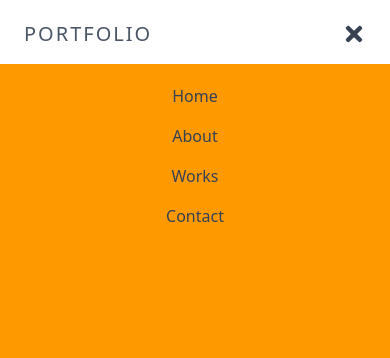
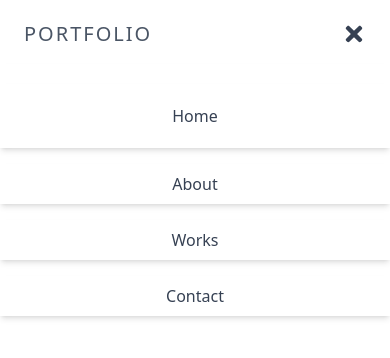
Before and after one commit to abhishekkarayil/portfolio, a React (Vite) app: page / in a window 390 px wide. Both pictures are taken after a click on the element 354 px from the left and 34 px from the top of the page. Shown: the top 358 px of the page. Built offline with nearby package versions, Linux system fonts and the light colour scheme.

Commit message:
enhance(Header): improve mobile menu with transition effects and updated styles enhance(Home): adjust layout and improve image loading for better performance

```diff
--- a/src/Components/Header/Header.jsx
+++ b/src/Components/Header/Header.jsx
@@ -36,22 +36,41 @@ function Header() {
 
 
       {menuOpen && (
-        <div className="absolute top-16 left-0 w-full h-screen bg-amber-500 shadow-md md:hidden z-10">
-          <ul className="flex flex-col items-center py-5 space-y-4">
-            <li className="text-gray-700 font-medium hover:text-black cursor-pointer transition ">
+        // <div className="absolute top-16 left-0 w-full h-screen bg-white  shadow-md md:hidden z-10">
+        //   <ul className="flex flex-col items-center py-5 space-y-4">
+        //     <li className="text-gray-700 font-medium hover:text-black cursor-pointer transition ">
+        //       Home
+        //     </li>
+        //     <li className="text-gray-700 font-medium hover:text-black cursor-pointer transition">
+        //       About
+        //     </li>
+        //     <li className="text-gray-700 font-medium hover:text-black cursor-pointer transition">
+        //       Works
+        //     </li>
+        //     <li className="text-gray-700 font-medium hover:text-black cursor-pointer transition">
+        //       Contact
+        //     </li>
+        //   </ul>
+        // </div>
+        <div className="absolute top-16 left-0 w-full h-screen bg-white shadow-md md:hidden z-10
+                transition-all duration-700 ease-in-out
+                transform translate-y-0 opacity-100">
+  <ul className="flex flex-col items-center py-5 space-y-4 ">
+    <li className="text-gray-700 font-medium hover:text-black cursor-pointer transition shadow-md w-full flex justify-center items-center py-5">
       Home
     </li>
-            <li className="text-gray-700 font-medium hover:text-black cursor-pointer transition">
+    <li className="text-gray-700 font-medium hover:text-black cursor-pointer transition shadow-md w-full flex justify-center items-center py-2">
       About
     </li>
-            <li className="text-gray-700 font-medium hover:text-black cursor-pointer transition">
+    <li className="text-gray-700 font-medium hover:text-black cursor-pointer transition shadow-md w-full flex justify-center items-center py-2">
       Works
     </li>
-            <li className="text-gray-700 font-medium hover:text-black cursor-pointer transition">
+    <li className="text-gray-700 font-medium hover:text-black cursor-pointer transition shadow-md w-full flex justify-center items-center py-2">
       Contact
     </li>
   </ul>
 </div>
+
       )}
     </header>
   );
--- a/src/Components/Home/Home.jsx
+++ b/src/Components/Home/Home.jsx
@@ -14,15 +14,15 @@ import Time from './Time';
 
 const Home = () => {
   return (
-    <section className='w-full relative flex flex-col  justify-center lg:px-50 px-5 '>
+    <section className='w-full relative flex flex-col  justify-center md:px-15 lg:px-50 px-5 mt-20 '>
       <div className='flex flex-col justify-between items-start'>
 
-        <div className='flex pt-25 w-full lg:flex-row flex-col lg:space-x-20 lg:space-y-0 space-y-6 '>
+        <div className='flex pt-25 w-full md:flex-row lg:flex-row flex-col lg:space-x-20 lg:space-y-0 space-y-6 '>
           <div className='flex flex-col w-full space-y-4'>
             <h1 className=' text-gray-600 lg:text-5xl text-3xl font-medium leading-snug'>Hi there! I'm Abhishek.</h1>
             <p className='lg:text-xl text-l max-w-130 text-[#131313] leading-relaxed mt-4 '><span className='font-semibold'>Web Developer</span> with 1 year of expeariance creating responsive, user-friendly app using react.</p>
           </div>
-          <div className='flex flex-col lg:items-end w-full lg:text-right text-[#5B5B5B] text-sm space-y-2 font-mono'>
+          <div className='flex flex-col lg:items-end w-full md:items-end md:text-right lg:text-right text-[#5B5B5B] text-sm space-y-2 font-mono'>
             <p>CURENT LOCATION: INDIA</p>
             <p className='flex items-center '>
               <span className='w-2 h-2 bg-green-500 rounded-full mr-2'></span>LOCAL TIME: <Time/></p>
@@ -31,9 +31,9 @@ const Home = () => {
         </div>
 
         <div className='w-full flex  relative  mt-5 '>
-          <img src={bgImage} alt="Background" className='bg-cover grayscale-100 rounded-4xl w-full h-70' />
+          <img src={bgImage} alt="Background"  loading="lazy"decoding="async" className='bg-cover grayscale-100 w-full lg:h-70' />
 
-          <div className=' absolute  flex gap-8 text-xl text-gray-600 ml-6 rounded-3xl p-2'>
+          <div className=' absolute  flex gap-2 ml-2 text-xs  md:gap-6 md:ml-3 lg:gap-8 lg:text-base  md:mt-1 text-gray-600 lg:ml-6 rounded-3xl lg:p-2'>
             <a href="https://instagram.com" target='_blank' rel='noreferrer'>
               <FaInstagram className='hover:text-black' /> </a>
             <a href="https://twitter.com" target='_blank' rel='noreferrer'>
@@ -41,8 +41,8 @@ const Home = () => {
             <a href="https://linkedin.com" target='_blank' rel='noreferrer'>
               <FaLinkedinIn className='hover:text-black' /></a>
           </div>
-          <img src={ptImage} alt="abhishek" className='absolute lg:w-[300px] lg:h-[350px] lg:ml-180 lg:bottom-[0.5px]' />
-          <button className='absolute bg-[#4A4A4A] text-white px-14 py-1.5 rounded-4xl bottom-0 right-1 outline-white outline-9 hover:bg-[#464444] hover:cursor-pointer'>Say Hello</button>
+          <img src={ptImage} alt="abhishek" oading="lazy"decoding="async" className='absolute lg:w-[300px] h-35 ml-60 md:w-50 md:h-[245px] md:ml-100 bottom-[.8px] lg:h-[350px] lg:ml-180 lg:bottom-[0.5px]' />
+          <button className='absolute bg-[#4A4A4A] text-white text-[9px] px-3 py:1.5 outline-5 md:text-xs md:px-6 md:py-1 md:right-2 lg:text-xl lg:px-10 lg:py-1 rounded-4xl bottom-0 right-1 outline-white md:outline-7 lg:outline-5 hover:bg-[#464444] hover:cursor-pointer'>Say Hello</button>
 
         </div>
 
```
Lines whose indentation alone changed are shown as unchanged.
